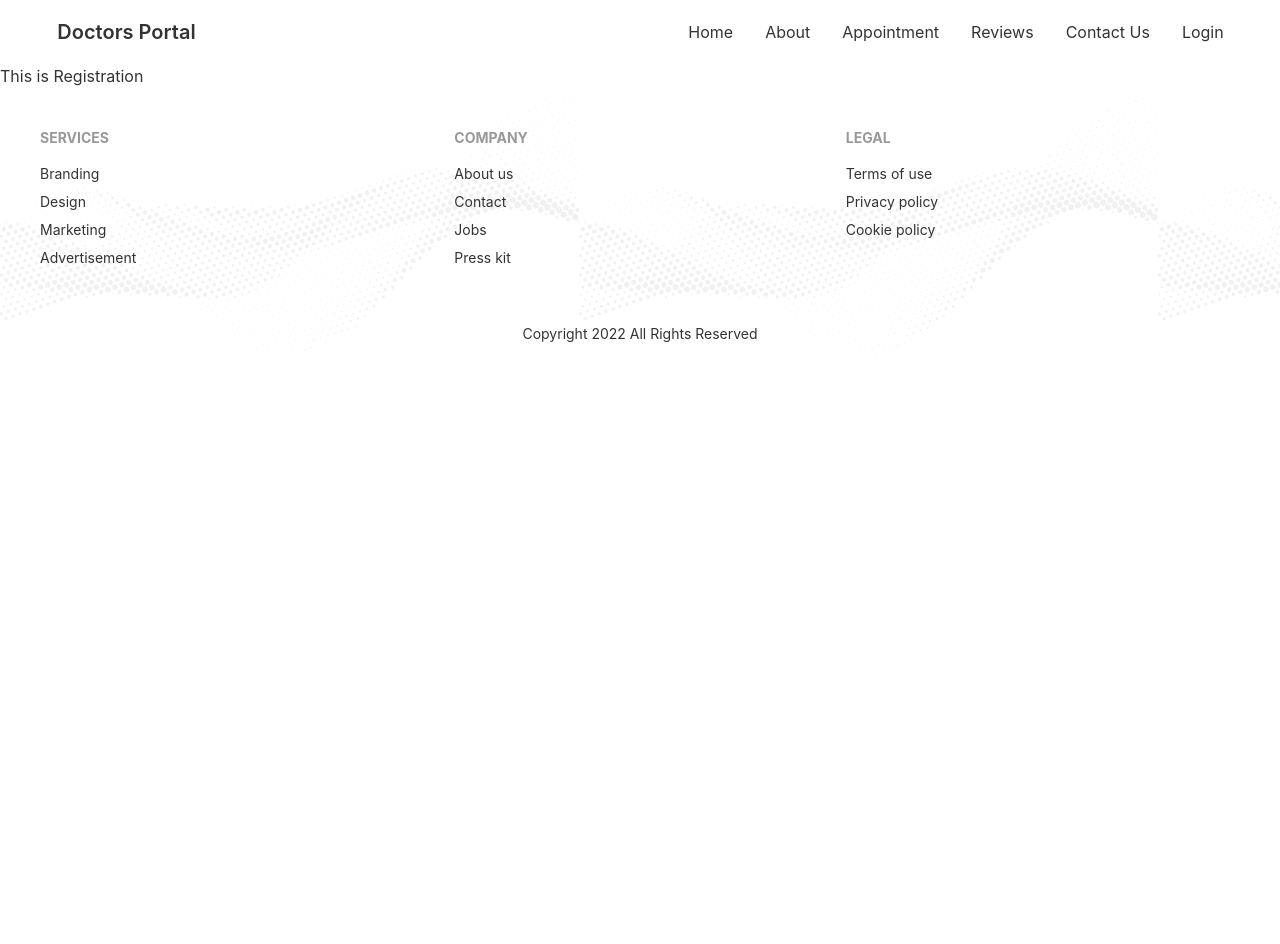
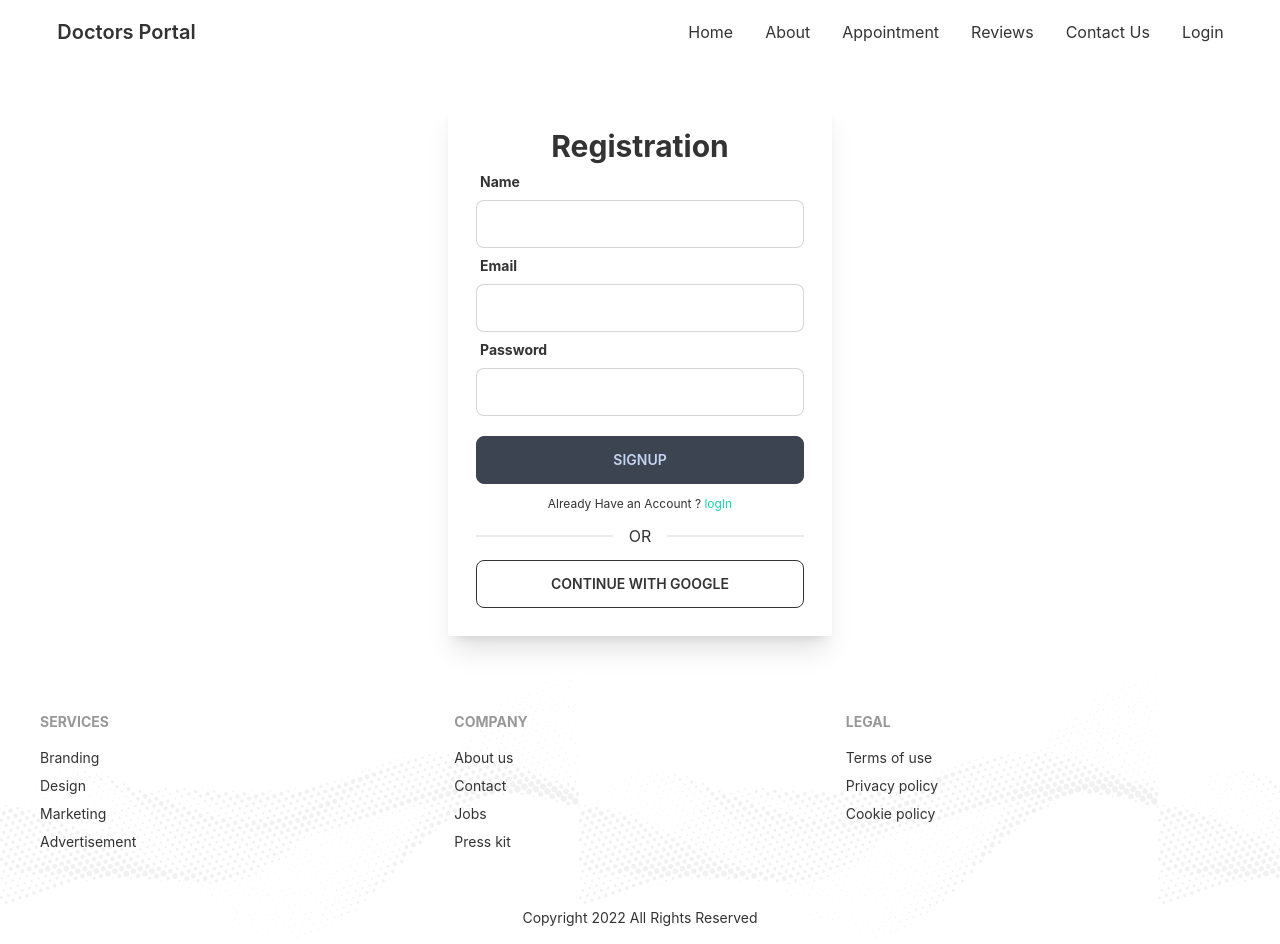
Before and after one commit to 100galib/doctorportal-client, a React (Create React App) app: page /registration in a window 1280 px wide. Before the commit the page ends 800 px from the top, so only its background shows below. Built offline with nearby package versions, Linux system fonts and the light colour scheme.

Commit message:
registration complete

```diff
--- a/src/Components/Pages/Login/Login.js
+++ b/src/Components/Pages/Login/Login.js
@@ -1,31 +1,39 @@
-import React, { useState } from 'react';
+import React from 'react';
 import { useForm } from 'react-hook-form';
+import { Link } from 'react-router-dom';
 
 const Login = () => {
     const { register, handleSubmit } = useForm();
-    const [data, setData] = useState("");
+
+    const handleLogin = data => {
+        console.log(data)
+    }
 
     return (
-        <div className="h-96 flex justify-center items-center">
+        <div className="h-96 flex justify-center items-center my-10">
             <div className='shadow-xl w-96 p-7'>
-                <h1 className='text-center text-3xl'>LogIn</h1>
-                <form onSubmit={handleSubmit((data) => setData(JSON.stringify(data)))}>
+                <h1 className='text-center text-3xl font-bold'>LogIn</h1>
+                <form onSubmit={handleSubmit(handleLogin)}>
                     <div className="form-control w-full">
                         <label className="label">
                             <span className="label-text font-bold">Email</span>
                         </label>
-                        <input  {...register("name")} type="text" placeholder="Email" className="input input-bordered w-full" />
+                        <input  {...register("email")} type="text" className="input input-bordered w-full" />
                     </div>
                     <div className="form-control w-full">
                         <label className="label">
                             <span className="label-text font-bold">Password</span>
                         </label>
-                        <input  {...register("password")} type="password" placeholder="Password" className="input input-bordered w-full" />
+                        <input  {...register("password")} type="password" className="input input-bordered w-full" />
                     </div>
-                    <br />
-                    <p>{data}</p>
+                    <label className="label">
+                            <span className="label-text">Forgot Password</span>
+                    </label>
                     <input className='btn w-full' type="submit" value={'Login'}/>
                 </form>
+                <p className='text-xs text-center mt-3'>New To Doctor Portal ? <Link to={'/registration'} className='text-secondary'>Create new account</Link></p>
+                <div className="divider">OR</div>
+                <button className='btn btn-outline w-full'>CONTINUE WITH GOOGLE</button>
             </div>
         </div>
     );
--- a/src/Components/Pages/Registration/Registration.js
+++ b/src/Components/Pages/Registration/Registration.js
@@ -1,9 +1,38 @@
 import React from 'react';
+import { useForm } from 'react-hook-form';
+import { Link } from 'react-router-dom';
 
 const Registration = () => {
+    const { register, handleSubmit } = useForm();
     return (
-        <div>
-            <h1>This is Registration</h1>
+        <div className="h-96 flex justify-center items-center my-28">
+            <div className='shadow-xl w-96 p-7'>
+                <h1 className='text-center text-3xl font-bold'>Registration</h1>
+                <form onSubmit={handleSubmit()}>
+                    <div className="form-control w-full">
+                        <label className="label">
+                            <span className="label-text font-bold">Name</span>
+                        </label>
+                        <input  {...register("name")} type="text" className="input input-bordered w-full" />
+                    </div>
+                    <div className="form-control w-full">
+                        <label className="label">
+                            <span className="label-text font-bold">Email</span>
+                        </label>
+                        <input  {...register("email")} type="email" className="input input-bordered w-full" />
+                    </div>
+                    <div className="form-control w-full">
+                        <label className="label">
+                            <span className="label-text font-bold">Password</span>
+                        </label>
+                        <input  {...register("password")} type="password" className="input input-bordered w-full" />
+                    </div>
+                    <input className='btn w-full mt-5' type="submit" value={'Signup'}/>
+                </form>
+                <p className='text-xs text-center mt-3'>Already Have an Account ? <Link to={'/login'} className='text-secondary'>logIn</Link></p>
+                <div className="divider">OR</div>
+                <button className='btn btn-outline w-full'>CONTINUE WITH GOOGLE</button>
+            </div>
         </div>
     );
 };
```
